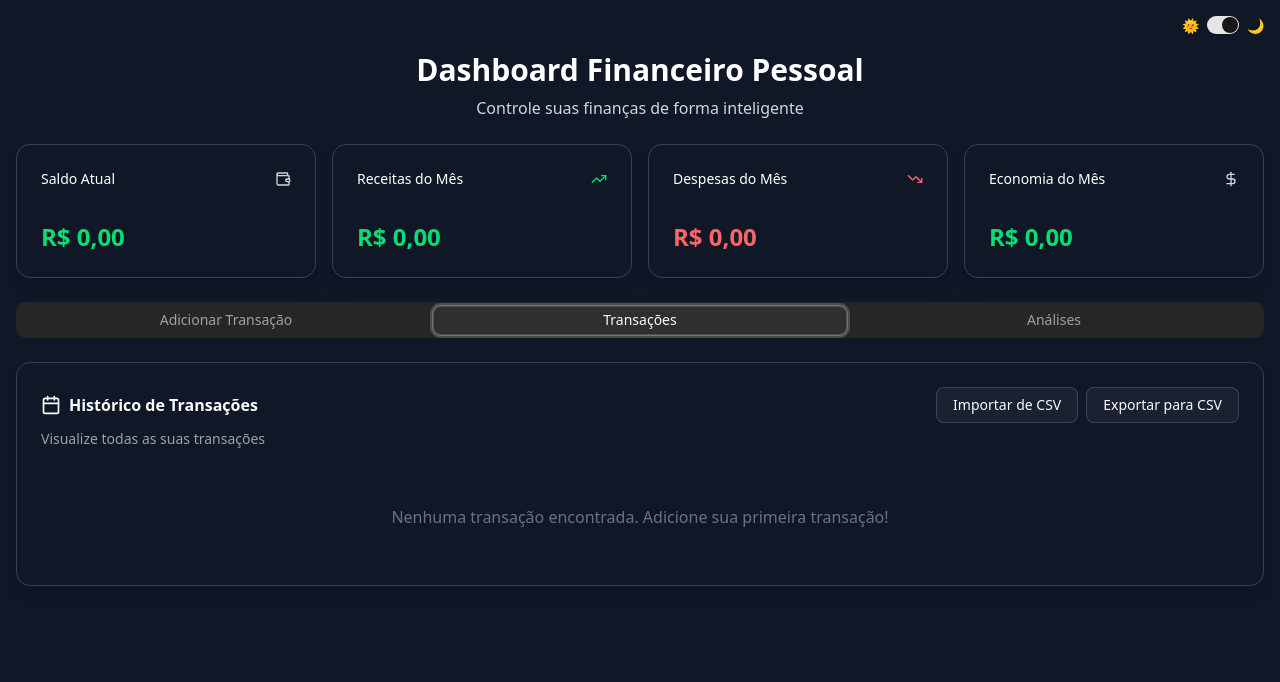
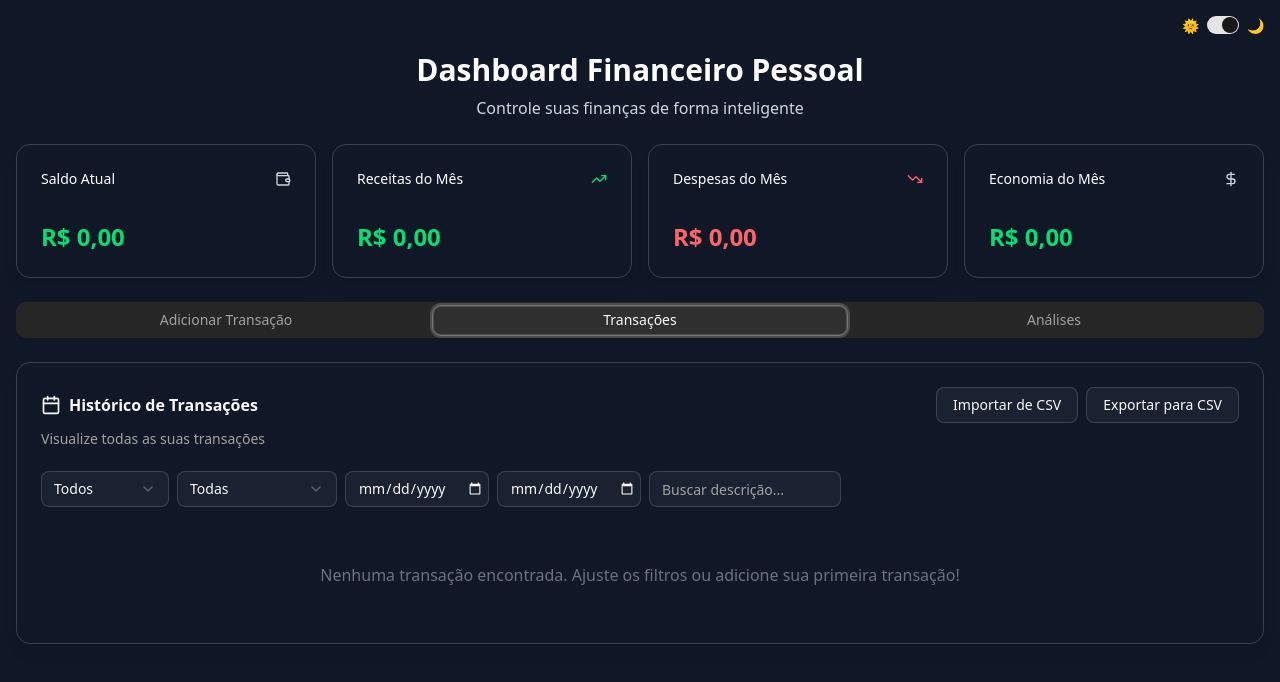
Before and after one commit to MateusAlvesBittencourt/Deshboard_Financeiro, a React (Vite) app: page / in a window 1280 px wide. Both pictures are taken after a click on the tab "Transações". Shown: the top 682 px of the page. Built offline with nearby package versions, Linux system fonts and the light colour scheme.

Commit message:
feat: filtros e busca avançada em transações

```diff
--- a/src/App.jsx
+++ b/src/App.jsx
@@ -31,6 +31,13 @@ function App() {
   // Categorias predefinidas
   const incomeCategories = ['Salário', 'Freelance', 'Investimentos', 'Outros']
   const expenseCategories = ['Alimentação', 'Transporte', 'Moradia', 'Saúde', 'Lazer', 'Educação', 'Outros']
+
+  // Filtros avançados
+  const [filterType, setFilterType] = useState('all');
+  const [filterCategory, setFilterCategory] = useState('all');
+  const [filterStartDate, setFilterStartDate] = useState('');
+  const [filterEndDate, setFilterEndDate] = useState('');
+  const [filterDescription, setFilterDescription] = useState('');
 
   // Carregar dados do IndexedDB
   useEffect(() => {
@@ -380,6 +387,20 @@ function App() {
     }
   };
 
+  // Função para filtrar transações
+  const filteredTransactions = transactions.filter(t => {
+    // Tipo
+    if (filterType !== 'all' && t.type !== filterType) return false;
+    // Categoria
+    if (filterCategory !== 'all' && t.category !== filterCategory) return false;
+    // Período
+    if (filterStartDate && new Date(t.date) < new Date(filterStartDate)) return false;
+    if (filterEndDate && new Date(t.date) > new Date(filterEndDate)) return false;
+    // Descrição
+    if (filterDescription && !t.description.toLowerCase().includes(filterDescription.toLowerCase())) return false;
+    return true;
+  });
+
   return (
     <div className="min-h-screen bg-white dark:bg-gray-900 p-4">
       <div className="flex justify-end mb-4">
@@ -549,7 +570,7 @@ function App() {
           <TabsContent value="transactions">
             <Card className="bg-white dark:bg-gray-900 border-gray-200 dark:border-gray-700 shadow-lg">
               <CardHeader>
-                <div className="flex justify-between items-center">
+                <div className="flex justify-between items-center flex-wrap gap-4">
                   <CardTitle className="flex items-center gap-2">
                     <Calendar className="h-5 w-5" />
                     Histórico de Transações
@@ -563,16 +584,61 @@ function App() {
                 <CardDescription>
                   Visualize todas as suas transações
                 </CardDescription>
+                {/* Filtros avançados */}
+                <div className="flex flex-wrap gap-2 mt-4">
+                  <Select value={filterType} onValueChange={setFilterType}>
+                    <SelectTrigger className="w-32">
+                      <SelectValue placeholder="Tipo" />
+                    </SelectTrigger>
+                    <SelectContent>
+                      <SelectItem value="all">Todos</SelectItem>
+                      <SelectItem value="income">Receita</SelectItem>
+                      <SelectItem value="expense">Despesa</SelectItem>
+                    </SelectContent>
+                  </Select>
+                  <Select value={filterCategory} onValueChange={setFilterCategory}>
+                    <SelectTrigger className="w-40">
+                      <SelectValue placeholder="Categoria" />
+                    </SelectTrigger>
+                    <SelectContent>
+                      <SelectItem value="all">Todas</SelectItem>
+                      {[...incomeCategories, ...expenseCategories].map(cat => (
+                        <SelectItem key={cat} value={cat}>{cat}</SelectItem>
+                      ))}
+                    </SelectContent>
+                  </Select>
+                  <Input
+                    type="date"
+                    value={filterStartDate}
+                    onChange={e => setFilterStartDate(e.target.value)}
+                    className="w-36"
+                    placeholder="Data inicial"
+                  />
+                  <Input
+                    type="date"
+                    value={filterEndDate}
+                    onChange={e => setFilterEndDate(e.target.value)}
+                    className="w-36"
+                    placeholder="Data final"
+                  />
+                  <Input
+                    type="text"
+                    value={filterDescription}
+                    onChange={e => setFilterDescription(e.target.value)}
+                    className="w-48"
+                    placeholder="Buscar descrição..."
+                  />
+                </div>
               </CardHeader>
               <CardContent>
                 <div className="space-y-4">
-                  {transactions.length === 0 ? (
+                  {filteredTransactions.length === 0 ? (
                     <p className="text-center text-gray-500 py-8">
-                      Nenhuma transação encontrada. Adicione sua primeira transação!
+                      Nenhuma transação encontrada. Ajuste os filtros ou adicione sua primeira transação!
                     </p>
                   ) : (
                     <div className="space-y-2">
-                      {transactions.slice().reverse().map(transaction => (
+                      {filteredTransactions.slice().reverse().map(transaction => (
                         <div key={transaction.id} className="flex items-center justify-between p-4 border rounded-lg">
                           {editTransactionId === transaction.id ? (
                             <div className="flex-1 flex flex-col md:flex-row md:items-center gap-2">
```
Also changed, not shown: 5 other files (tests, documents, lock files or other folders).
